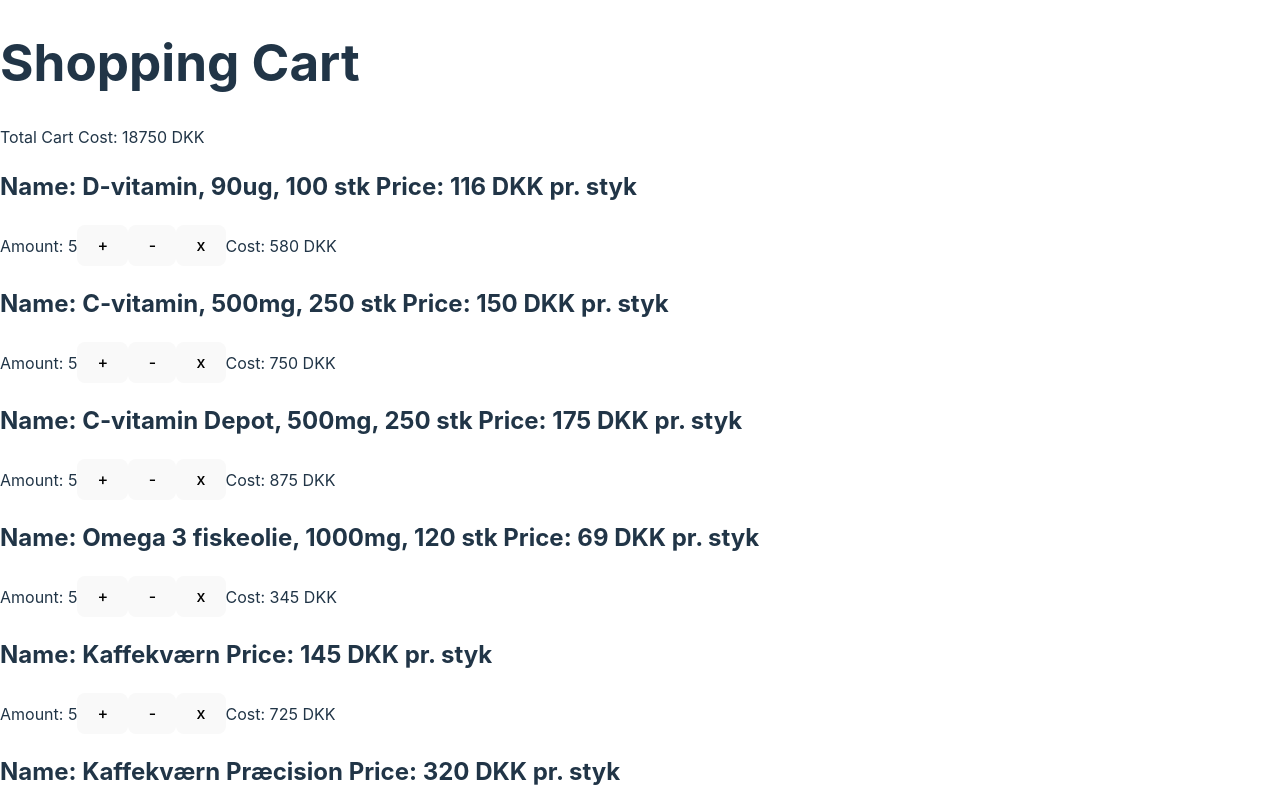
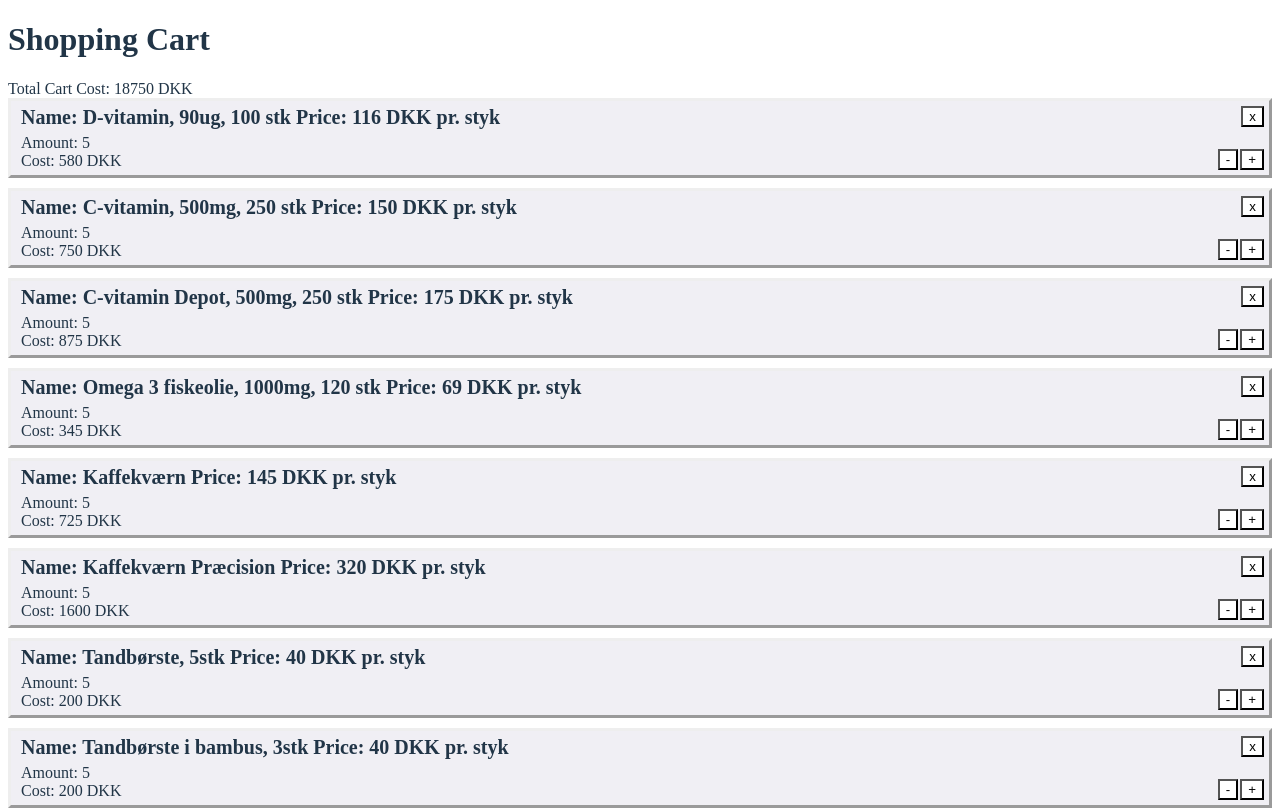
Before and after one commit to PeliPeli2/frontend_shopping, a React (Vite) app: page / in a window 1280 px wide. Shown: the top 810 px of the page. Built offline with nearby package versions, Linux system fonts and the light colour scheme.

Commit message:
item cards styled
styled the item cards so they look more decent atm, not finished styling

```diff
--- a/src/Cart.tsx
+++ b/src/Cart.tsx
@@ -16,6 +16,7 @@ export function createCart({data : cartInfo , count : initial}: any ) {
         <div className = "cart-total" id = "cart-cost">
             {"Total Cart Cost: " + total + " DKK"}
         </div>
+        <div className = "item-row" >
         {
 
         cartInfo && cartInfo.map((productInfo: { name: string; price: number; id: string }) => {
@@ -46,29 +47,41 @@ export function createCart({data : cartInfo , count : initial}: any ) {
             }
 
             return (
-                <div id = {"item"+productInfo.id}>
+                <div className = "item-card" id = {"item"+productInfo.id}>
                     <h2 className = "product-info" >
                     {'Name: ' + productInfo.name + ' ' + 'Price: ' + productInfo.price + ' DKK' + ' pr. styk '}
                     </h2>
+
+                    <div className = "item-amount">
                         {"Amount: " + count}
+                    </div>
+
+                    <div className = "adjusters">
+                        <button className = "decrement-button" onClick={() => decrement(productInfo.price,)} >
+                        -
+                        </button>
                         <button className = "increment-button" onClick={() => increment(productInfo.price,)} >
                         +
                         </button>
-                <button className = "decrement-button" onClick={() => decrement(productInfo.price,)} >
-                -
-                </button>
+                    </div>
+
                     <button className = "delete-button" onClick={() => deleteitem(productInfo.id, productInfo.price, count)} >
                     x
                     </button >
+
+                    <div className = "items-cost">
                     {"Cost: " + count*productInfo.price + " DKK"}
+                    </div>
+
                 </div>
 
 
 
             )
 
+
         })}
-
+        </div>
         </div>
     )
 }
--- a/src/index.css
+++ b/src/index.css
@@ -1,4 +1,4 @@
-:root {
+.root {
   font-family: Inter, system-ui, Avenir, Helvetica, Arial, sans-serif;
   line-height: 1.5;
   font-weight: 400;
@@ -14,7 +14,7 @@
   -webkit-text-size-adjust: 100%;
 }
 
-a {
+.a {
   font-weight: 500;
   color: #646cff;
   text-decoration: inherit;
@@ -23,22 +23,79 @@ a:hover {
   color: #535bf2;
 }
 
-body {
+.body {
   margin: 0;
   display: flex;
   place-items: center;
   min-width: 320px;
   min-height: 100vh;
+  /*background-color: #3A3E3B;*/
 }
 
-h1 {
+.h1 {
   font-size: 3.2em;
   line-height: 1.1;
 }
 
-button {
-  border-radius: 8px;
-  border: 1px solid transparent;
+.item-row{
+  display: flex;
+  flex-direction: column;
+  gap: 10px;
+}
+
+.item-card {
+  position: relative;
+  border-style: outset;
+  justify-content: center;
+  background-color: #F0EFF4;
+}
+
+.product-info{
+  font-size: 20px;
+  display: flex;
+  padding-top: 5px;
+  padding-bottom: 5px;
+  padding-left: 10px;
+  margin-block: auto;
+}
+
+.item-amount{
+  padding-left: 10px;
+}
+
+.items-cost{
+  padding-left: 10px;
+  padding-bottom: 5px;
+}
+
+
+.adjusters{
+  display: flex;
+  flex-direction: row;
+  gap: 2px;
+  position: absolute;
+  right: 5px;
+  bottom: 5px;
+}
+
+.increment-button{
+  cursor: pointer;
+}
+
+.decrement-button{
+  cursor: pointer;
+}
+
+.delete-button{
+  position: absolute;
+  top: 5px;
+  right: 5px;
+  cursor: pointer;
+ }
+
+.button {
+  border-radius: 1px;
+  /*border: 1px solid transparent;*/
   padding: 0.6em 1.2em;
   font-size: 1em;
   font-weight: 500;
@@ -47,13 +104,7 @@ button {
   cursor: pointer;
   transition: border-color 0.25s;
 }
-button:hover {
-  border-color: #646cff;
-}
-button:focus,
-button:focus-visible {
-  outline: 4px auto -webkit-focus-ring-color;
-}
+
 
 @media (prefers-color-scheme: light) {
   :root {
@@ -64,6 +115,6 @@ button:focus-visible {
     color: #747bff;
   }
   button {
-    background-color: #f9f9f9;
+    background-color: #fff;
   }
 }
```
Lines whose indentation alone changed are shown as unchanged.
